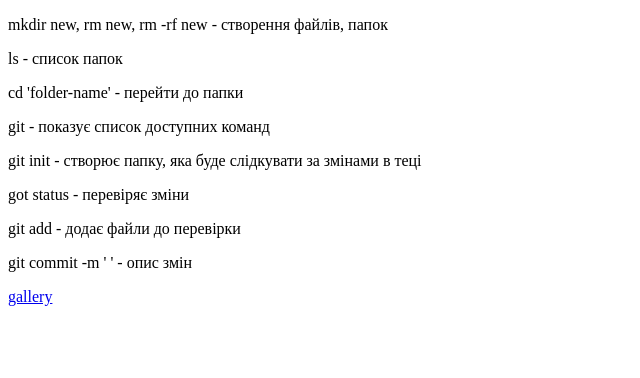
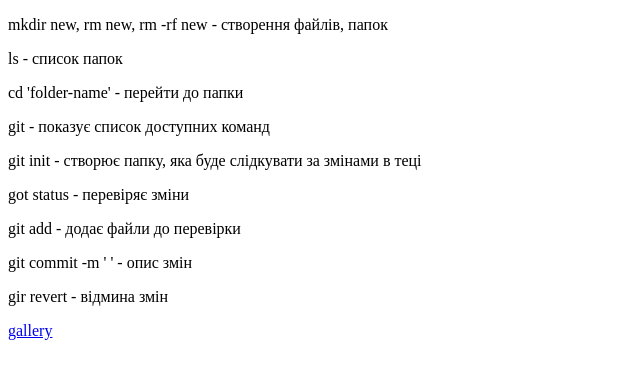
Before and after one commit to morqua3000/hillelhw, a plain HTML site: page index.html in a window 1280 px wide. Shown: the whole page, without its empty margins (0-640 px from the left). Drawn offline with Linux system fonts and the light colour scheme.

Commit message:
Update index.html

```diff
--- a/index.html
+++ b/index.html
@@ -15,6 +15,7 @@
     <p>got status - перевіряє зміни</p>
     <p>git add - додає файли до перевірки</p>
     <p>git commit -m ' ' - опис змін</p>
+    <p>gir revert - відмина змін</p>
     <a href="gallery.html">gallery</a>
 </body>
 </html>
```
